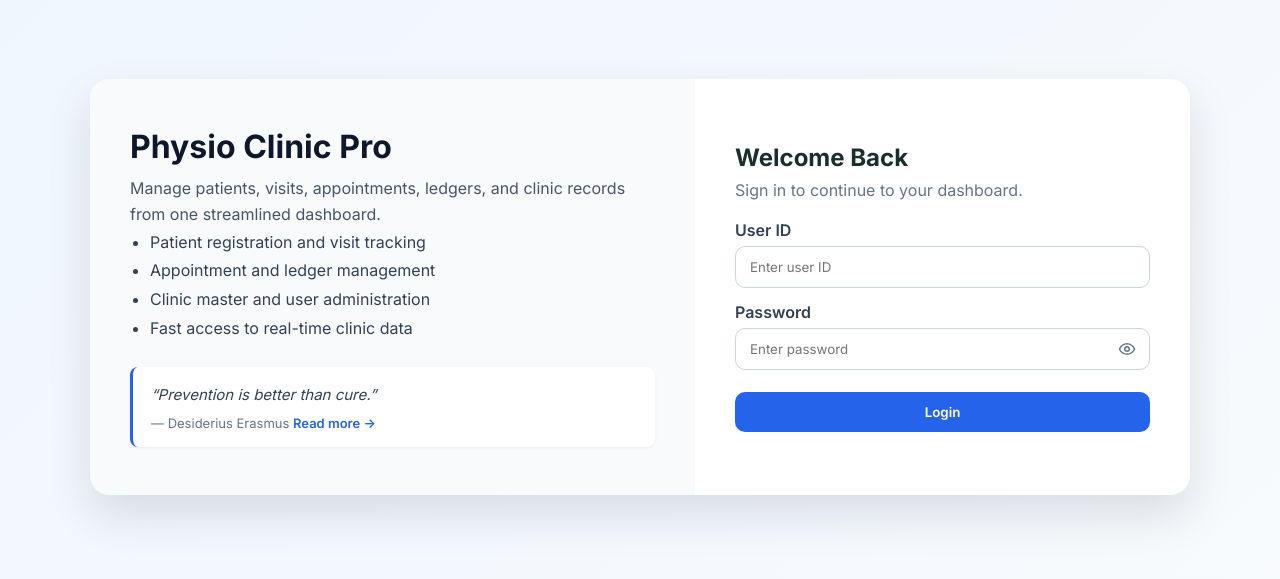
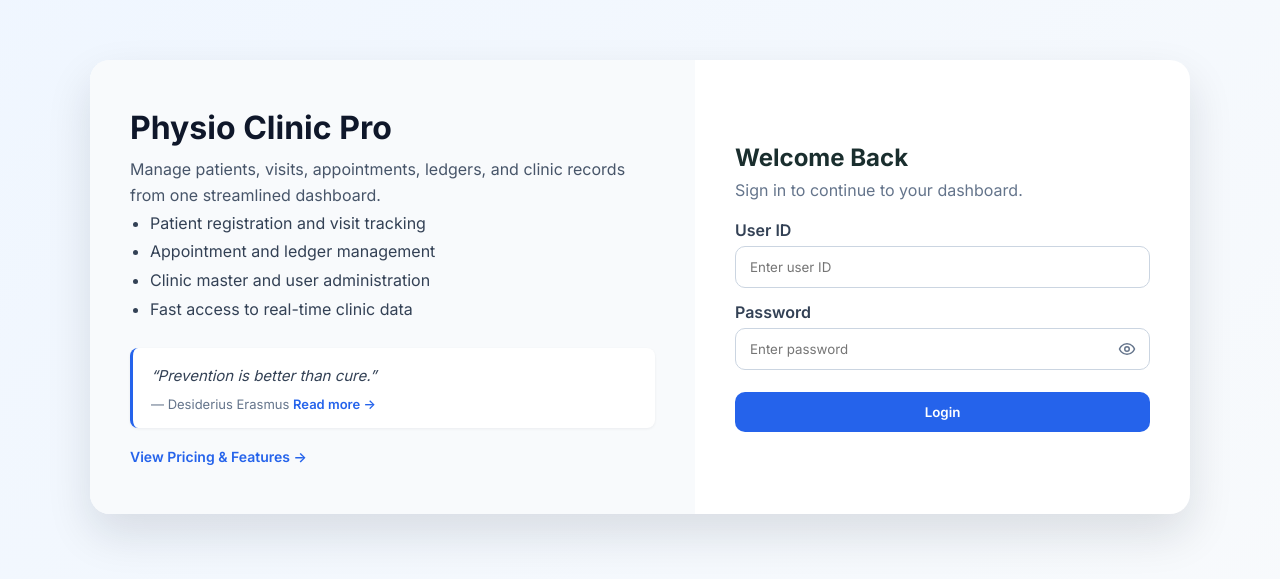
Before and after one commit to affanpathan/physio-clinic-pro-frontend, a React (Create React App) app: page / in a window 1280 px wide. Shown: the part 113-692 px from the top of the page. Built offline with nearby package versions, Linux system fonts and the light colour scheme.

Commit message:
inline-block pricing feature

```diff
--- a/src/pages/LandingPage.js
+++ b/src/pages/LandingPage.js
@@ -243,7 +243,7 @@ const quoteLinkStyle = {
 
 //inline-block
 const pricingLinkStyle = {
-  display: 'none',
+  display: 'inline-block',
   textAlign: 'left',
   marginTop: 20,
   border: 'none',
```
